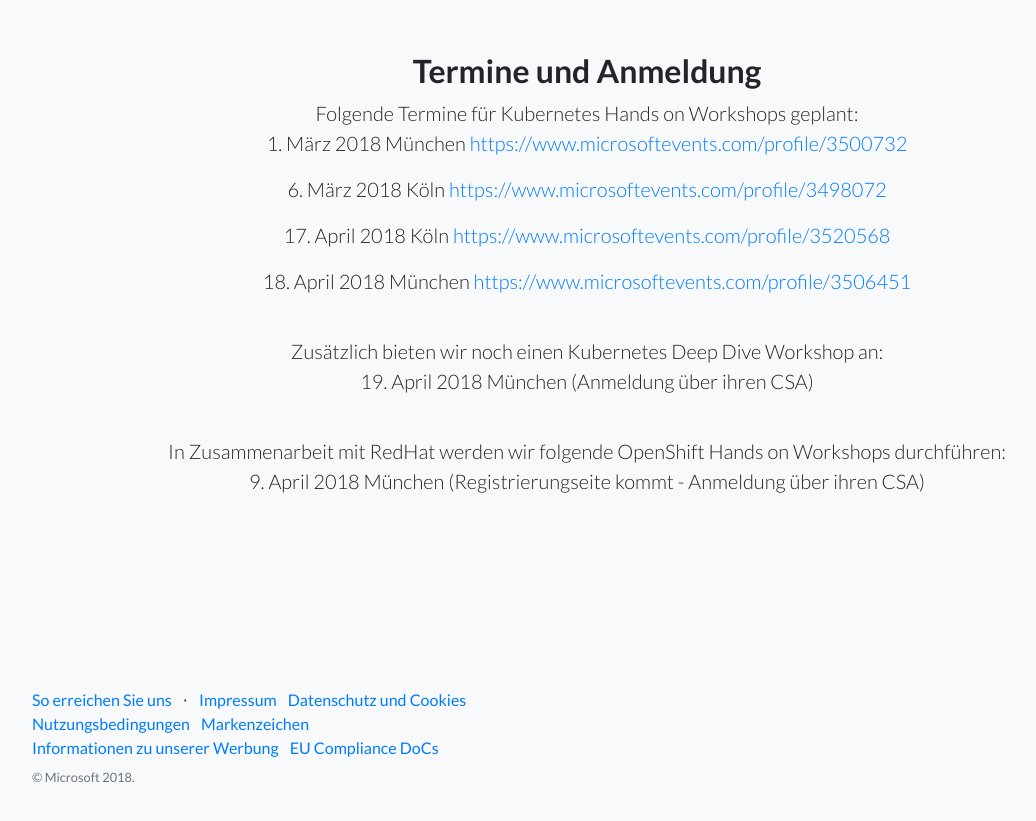
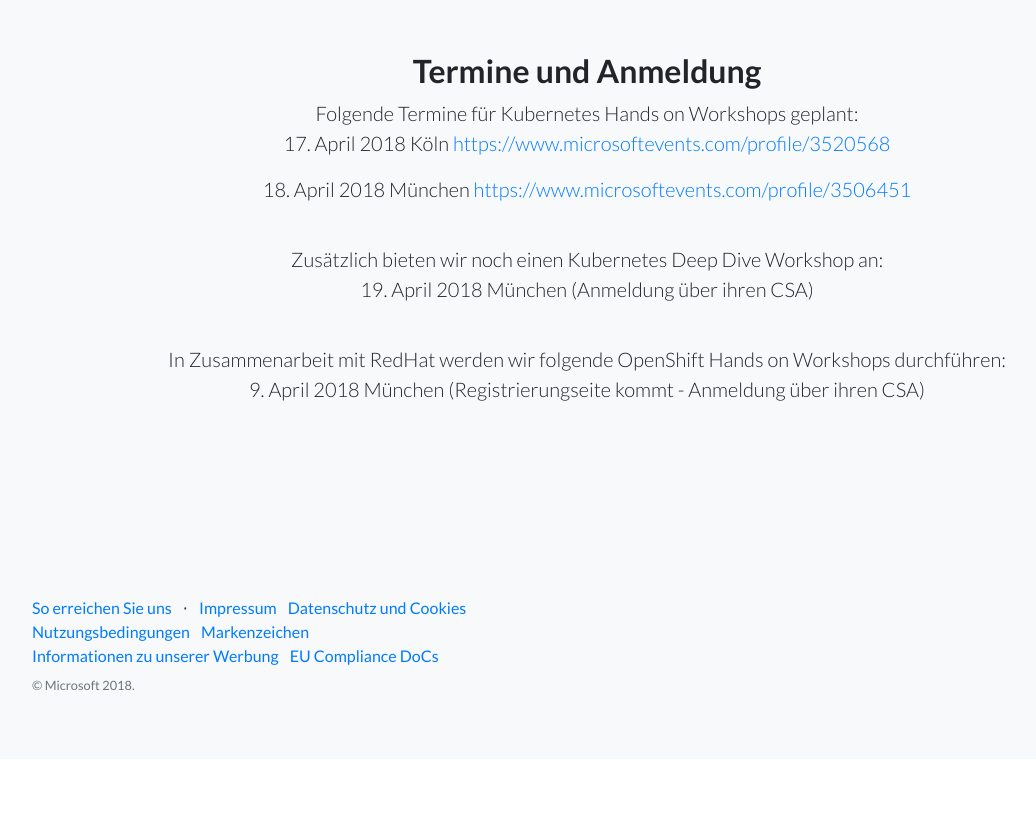
Before and after one commit to denniszielke/phoenix, a website: page about/index.html in a window 1280 px wide. Shown: the part 3360-4181 px from the top of the page, without its empty margins (53-1089 px from the left). After the commit the page ends 4119 px from the top, so only its background shows below. Drawn offline with Linux system fonts and the light colour scheme.

Commit message:
Update index.html

```diff
--- a/about/index.html
+++ b/about/index.html
@@ -139,8 +139,6 @@
             <h2>Termine und Anmeldung </h2>
             <p class="lead mb-0">Folgende Termine für Kubernetes Hands on Workshops geplant:  </p>
 
-            <p class="lead mb-3">1. März 2018 München <a href="https://www.microsoftevents.com/profile/3500732">https://www.microsoftevents.com/profile/3500732</a></p>
-            <p class="lead mb-3">6. März 2018 Köln <a href="https://www.microsoftevents.com/profile/3498072">https://www.microsoftevents.com/profile/3498072</a></p>
             <p class="lead mb-3">17. April 2018 Köln <a href="https://www.microsoftevents.com/profile/3520568">https://www.microsoftevents.com/profile/3520568</a></p>
             <p class="lead mb-3">18. April 2018 München <a href="https://www.microsoftevents.com/profile/3506451">https://www.microsoftevents.com/profile/3506451</a></p>
 <br>
```
